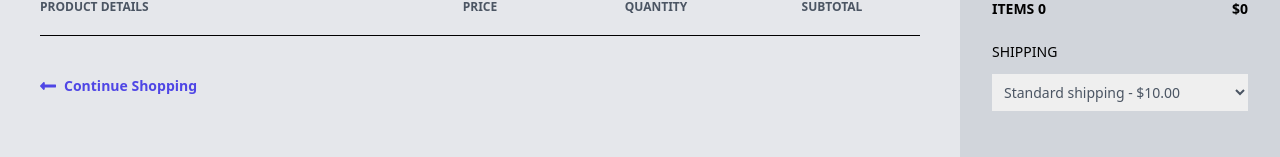
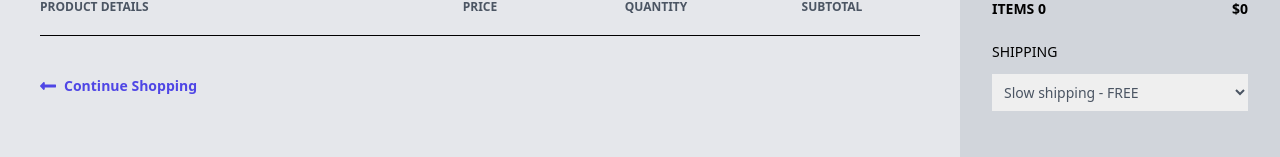
Before and after one commit to Red4lpha/Shopping-Cart-Project, a React (Create React App) app: page /cart in a window 1280 px wide. Shown: the part 262-419 px from the top of the page. Built offline with nearby package versions, Linux system fonts and the light colour scheme.

Commit message:
Cleaning up some code

```diff
--- a/src/components/Cart.js
+++ b/src/components/Cart.js
@@ -48,7 +48,9 @@ const Cart = (props) => {
                 <div>
                 <label className="font-medium inline-block mb-3 text-sm uppercase">Shipping</label>
                 <select className="block p-2 text-gray-600 w-full text-sm">
-                    <option>Standard shipping - $10.00</option>
+                    <option>Slow shipping - FREE</option>
+                    <option>Standard shipping - $5</option>
+                    <option>Express shipping - $20</option>
                 </select>
                 </div>
                 <div className="py-10">
--- a/src/components/CartCard.js
+++ b/src/components/CartCard.js
@@ -24,9 +24,9 @@ const CartCard = ({item, index, handleRemove, handleIncrement, handleDecrement})
                 <div className="w-32 h-24">
                     <img className="" src={image} alt="" />
                 </div>
-                <div className="flex flex-col justify-between ml-4 flex-grow">
+                <div className="flex flex-col justify-around ml-4 flex-grow">
                     <span className="text-blue-600 font-bold text-2x1">{name}</span>
-                    {/* <span className="text-red-500 text-xs">Apple</span> */}
+                    {/* <span className="text-red-500 text-xs"></span> */}
                     <div onClick={removeItem} className="font-semibold hover:text-red-500 text-gray-500 text-xs">Remove</div>
                 </div>
             </div>
--- a/src/components/Shop.js
+++ b/src/components/Shop.js
@@ -3,11 +3,7 @@ import Card from './Card';
 import ShopItems from './ShopItems';
 
 const Shop = (props) => {
-    //console.log("Shop:");
-    //console.log(props);
-    const increment = () => {
-        props.handleClick();
-    }
+
     return (
         <main className="grid place-items-center bg-white">
             <h1 className="text-7xl">SHOP</h1>
```
